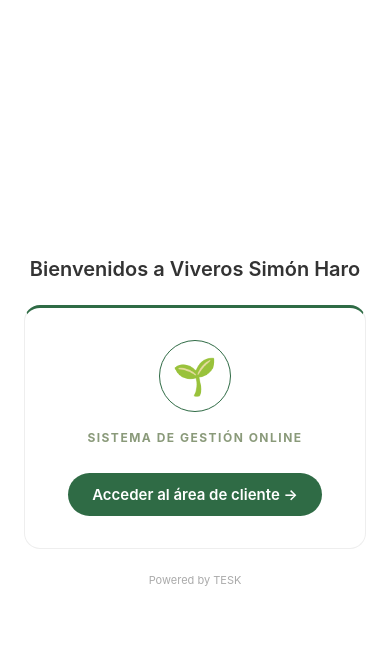
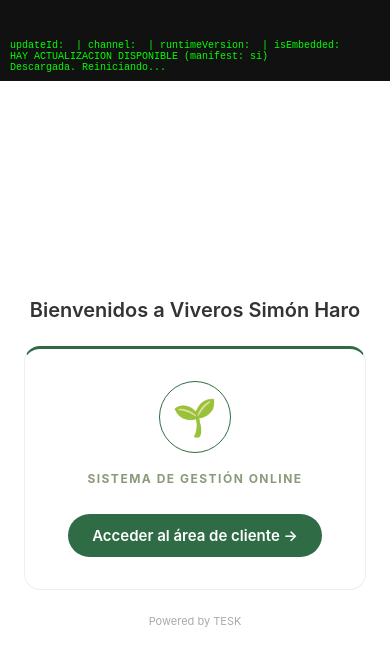
Before and after one commit to paredesolivermiguel/tesk-viveros-platform, a React Native app in the folder app/: screen / in a window 390 px wide. Shown: the top 664 px of the page. Built offline with nearby package versions, Linux system fonts and the light colour scheme.

Commit message:
Banner de diagnostico visible en pantalla para confirmar de una vez el estado real de las actualizaciones OTA

```diff
--- a/app/App.tsx
+++ b/app/App.tsx
@@ -1,8 +1,8 @@
-import React, { useEffect } from 'react';
+import React, { useEffect, useState } from 'react';
 import { NavigationContainer } from '@react-navigation/native';
 import { createNativeStackNavigator } from '@react-navigation/native-stack';
 import { StatusBar } from 'expo-status-bar';
-import { ActivityIndicator, View } from 'react-native';
+import { ActivityIndicator, View, Text, StyleSheet } from 'react-native';
 import * as Updates from 'expo-updates';
 
 import { AuthProvider, useAuth } from './src/context/AuthContext';
@@ -54,29 +54,70 @@ function RootNavigator() {
   );
 }
 
-export default function App() {
+/**
+ * Banner de diagnostico temporal: muestra en pantalla, sin necesidad de
+ * logs ni cable USB, exactamente que esta pasando con las
+ * actualizaciones OTA. Se quitara en cuanto confirmemos que todo
+ * funciona.
+ */
+function UpdateDebugBanner() {
+  const [status, setStatus] = useState('Comprobando...');
+
   useEffect(() => {
     (async () => {
       try {
+        const info = [
+          `updateId: ${Updates.updateId ?? 'NINGUNO (build nativo)'}`,
+          `channel: ${Updates.channel ?? 'desconocido'}`,
+          `runtimeVersion: ${Updates.runtimeVersion ?? 'desconocido'}`,
+          `isEmbedded: ${Updates.isEmbeddedLaunch}`,
+        ].join(' | ');
+
         const result = await Updates.checkForUpdateAsync();
+        const checkInfo = result.isAvailable
+          ? `HAY ACTUALIZACION DISPONIBLE (manifest: ${result.manifest ? 'si' : 'no'})`
+          : 'No hay actualizacion nueva';
+
+        setStatus(`${info}\n${checkInfo}`);
+
         if (result.isAvailable) {
           await Updates.fetchUpdateAsync();
+          setStatus((prev) => `${prev}\nDescargada. Reiniciando...`);
           await Updates.reloadAsync();
         }
-      } catch {
-        // Sin conexion o sin build con soporte de actualizaciones: seguimos con la version actual.
+      } catch (e: any) {
+        setStatus((prev) => `${prev}\nERROR: ${e?.message ?? String(e)}`);
       }
     })();
   }, []);
 
   return (
+    <View style={styles.banner}>
+      <Text style={styles.bannerText}>{status}</Text>
+    </View>
+  );
+}
+
+export default function App() {
+  return (
     <AuthProvider>
       <CartProvider>
         <NavigationContainer>
           <StatusBar style="dark" />
+          <UpdateDebugBanner />
           <RootNavigator />
         </NavigationContainer>
       </CartProvider>
     </AuthProvider>
   );
 }
+
+const styles = StyleSheet.create({
+  banner: {
+    backgroundColor: '#111',
+    paddingTop: 40,
+    paddingBottom: 8,
+    paddingHorizontal: 10,
+  },
+  bannerText: { color: '#0f0', fontSize: 10, fontFamily: 'monospace' },
+});
```
